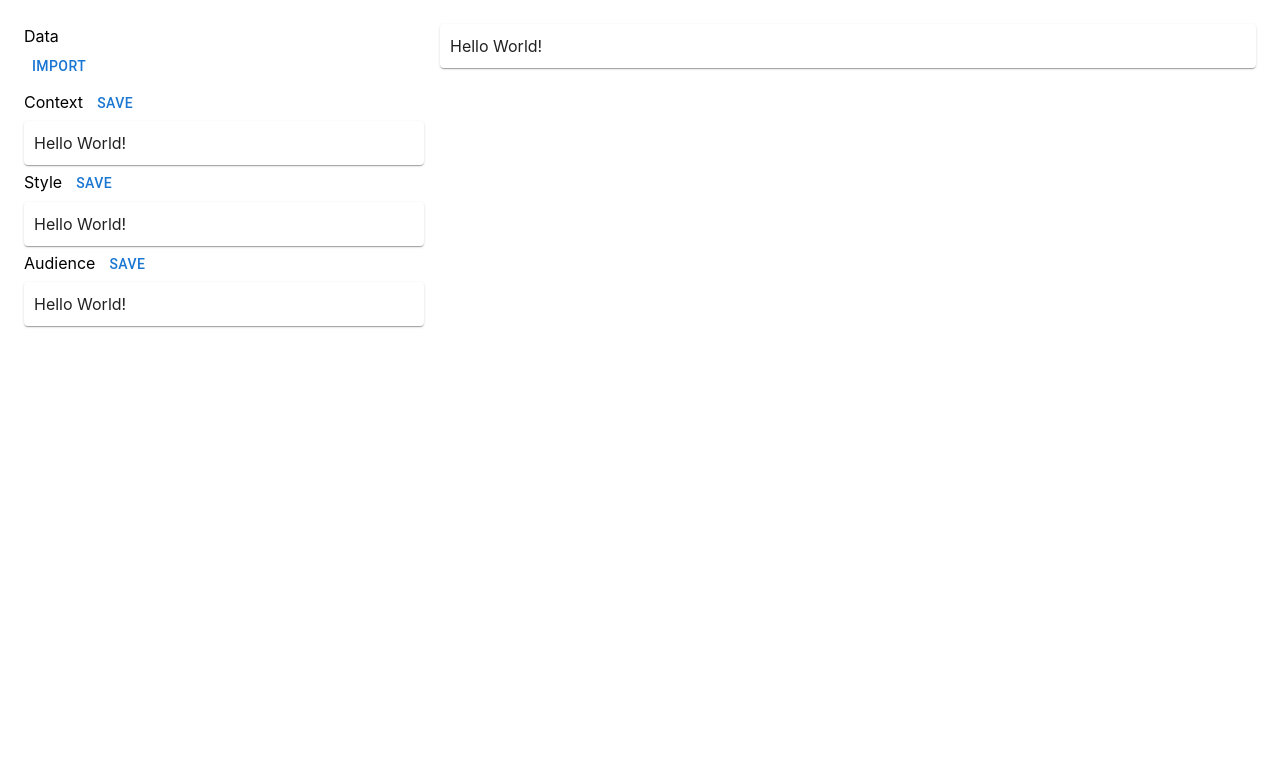
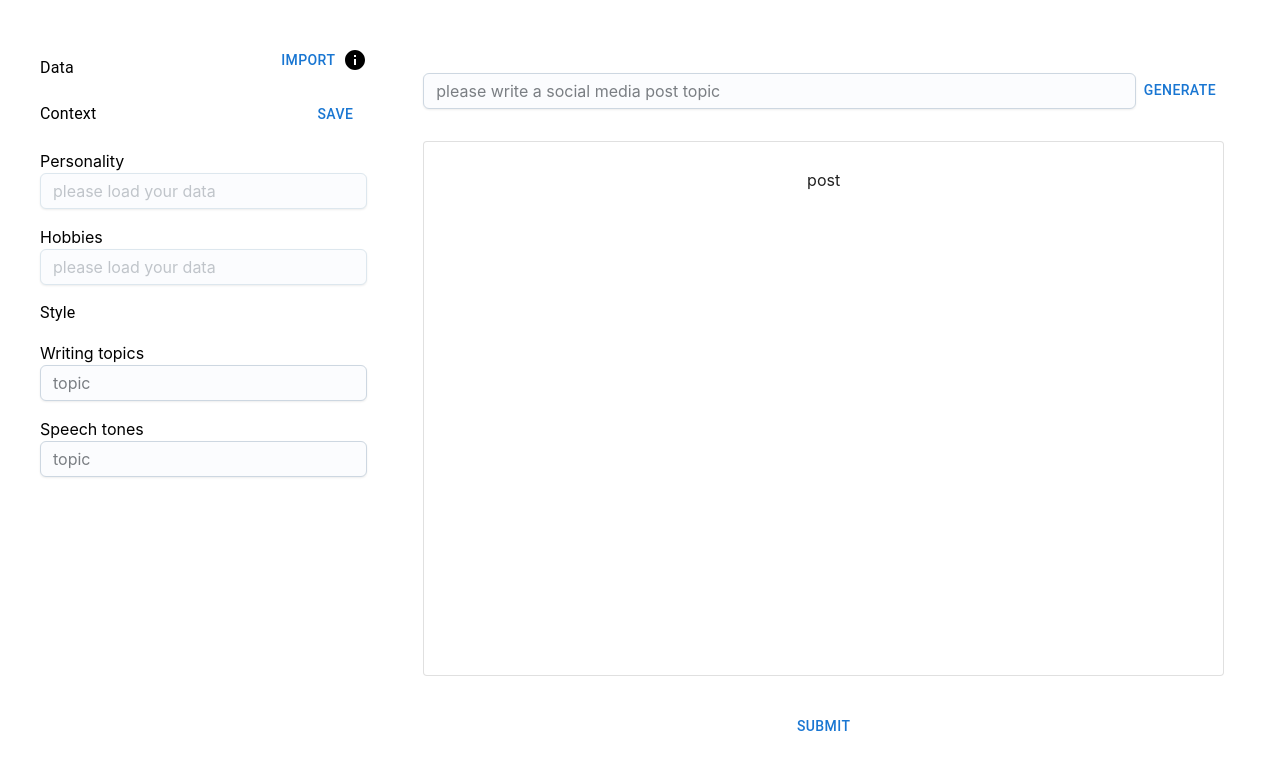
Before and after one commit to ejjjjkang/character-bot-front, a React (Create React App) app in the folder frontend/: page / in a window 1280 px wide. Shown: the top 770 px of the page. Built offline with nearby package versions, Linux system fonts and the light colour scheme.

Commit message:
interface

```diff
--- a/frontend/package.json
+++ b/frontend/package.json
@@ -6,11 +6,14 @@
     "@emotion/react": "^11.11.4",
     "@emotion/styled": "^11.11.5",
     "@mui/icons-material": "^5.15.15",
+    "@mui/joy": "^5.0.0-beta.32",
     "@mui/material": "^5.15.15",
     "@reduxjs/toolkit": "^2.2.3",
     "@testing-library/jest-dom": "^5.17.0",
     "@testing-library/react": "^13.4.0",
     "@testing-library/user-event": "^13.5.0",
+    "@tiptap/extension-color": "^2.3.0",
+    "@tiptap/extension-text-style": "^2.3.0",
     "@tiptap/pm": "^2.2.6",
     "@tiptap/react": "^2.2.6",
     "@tiptap/starter-kit": "^2.2.6",
--- a/frontend/src/App.css
+++ b/frontend/src/App.css
@@ -1,38 +1,21 @@
 .App {
-  text-align: center;
+	text-align: center;
+	overflow: hidden;
+	width: 100%;
+	min-height: 100vh;
+	height: 100%;
+	margin: 0;
+	padding: 0;
 }
 
-.App-logo {
-  height: 40vmin;
-  pointer-events: none;
+/* Scoped to the editor */
+.tiptap p {
+	margin: 1em 0;
+	height: 100%;
 }
 
-@media (prefers-reduced-motion: no-preference) {
-  .App-logo {
-    animation: App-logo-spin infinite 20s linear;
-  }
+#root {
+	height: 100%;
+	margin: 0;
+	padding: 0;
 }
-
-.App-header {
-  background-color: #282c34;
-  min-height: 100vh;
-  display: flex;
-  flex-direction: column;
-  align-items: center;
-  justify-content: center;
-  font-size: calc(10px + 2vmin);
-  color: white;
-}
-
-.App-link {
-  color: #61dafb;
-}
-
-@keyframes App-logo-spin {
-  from {
-    transform: rotate(0deg);
-  }
-  to {
-    transform: rotate(360deg);
-  }
-}
--- a/frontend/src/App.tsx
+++ b/frontend/src/App.tsx
@@ -1,5 +1,6 @@
 import React from "react";
 import Board from "./pages/Board";
+import "./App.css";
 
 function App() {
 	return (
--- a/frontend/src/components/editor.tsx
+++ b/frontend/src/components/editor.tsx
@@ -1,18 +1,28 @@
-import { EditorProvider, FloatingMenu, BubbleMenu } from "@tiptap/react";
+import { EditorProvider, useCurrentEditor } from "@tiptap/react";
 import StarterKit from "@tiptap/starter-kit";
+import React from "react";
 
-// define your extension array
-const extensions = [StarterKit];
+const extensions = [
+	StarterKit.configure({
+		bulletList: {
+			keepMarks: true,
+			keepAttributes: false, // TODO : Making this as `false` becase marks are not preserved when I try to preserve attrs, awaiting a bit of help
+		},
+		orderedList: {
+			keepMarks: true,
+			keepAttributes: false, // TODO : Making this as `false` becase marks are not preserved when I try to preserve attrs, awaiting a bit of help
+		},
+	}),
+];
 
-const content = "<p>Hello World!</p>";
+const content = `
+<div>post</div>
+`;
 
-const Tiptap = () => {
+export const Tiptap = () => {
 	return (
 		<EditorProvider extensions={extensions} content={content}>
-			<FloatingMenu>This is the floating menu</FloatingMenu>
-			<BubbleMenu>This is the bubble menu</BubbleMenu>
+			{" "}
 		</EditorProvider>
 	);
 };
-
-export default Tiptap;
--- a/frontend/src/index.css
+++ b/frontend/src/index.css
@@ -9,6 +9,7 @@ body {
 		sans-serif;
 	-webkit-font-smoothing: antialiased;
 	-moz-osx-font-smoothing: grayscale;
+	min-height: 100vh;
 }
 
 code {
--- a/frontend/src/pages/Board.tsx
+++ b/frontend/src/pages/Board.tsx
@@ -1,14 +1,33 @@
 import React, { useEffect, useState } from "react";
-import { Button, Grid, Paper } from "@mui/material";
-import Tiptap from "../components/editor";
+import {
+	Button,
+	Container,
+	Grid,
+	Paper,
+	Stack,
+	Typography,
+} from "@mui/material";
+import InfoIcon from "@mui/icons-material/Info";
+import { Tiptap } from "../components/editor";
 import axios from "axios";
+import Textarea from "@mui/joy/Textarea";
+import AppBar from "@mui/material";
 
 const Board = () => {
 	const [db, setDb] = useState([]);
-	const [load, setLoad] = useState(false);
-	useEffect(() => {}, []);
+	const [load, setLoad] = useState({
+		personality: "",
+		hobbies: "",
+	});
 
 	function handleLoad(e: React.MouseEvent<HTMLElement>) {
+		e.preventDefault();
+		axios.get("http://localhost:8000/api/db").then((res) => {
+			setDb(res.data);
+		});
+	}
+
+	function handleSave(e: React.MouseEvent<HTMLElement>) {
 		e.preventDefault();
 		// axios.get("http://localhost:8000/api/db").then((res) => {
 		// 	setDb(res.data);
@@ -17,40 +36,100 @@ const Board = () => {
 	}
 
 	return (
-		<Grid container spacing={2} p={3}>
-			<Grid item xs={4}>
-				<div>
-					<div>Data</div>
-					<Button onClick={(e) => handleLoad(e)}>Import</Button>
-				</div>
-				<div>
-					Context
-					<Button>Save</Button>
-					<Paper sx={{ padding: "10px" }}>
-						<Tiptap></Tiptap>
-					</Paper>
-				</div>
-				<div>
-					Style
-					<Button>Save</Button>
-					<Paper sx={{ padding: "10px" }}>
-						<Tiptap></Tiptap>
-					</Paper>
-				</div>
-				<div>
-					Audience
-					<Button>Save</Button>
-					<Paper sx={{ padding: "10px" }}>
-						<Tiptap></Tiptap>
-					</Paper>
-				</div>
-			</Grid>
-			<Grid item xs={8}>
-				<Paper sx={{ padding: "10px" }}>
-					<Tiptap></Tiptap>
-				</Paper>
-			</Grid>
-		</Grid>
+		<>
+			<Stack
+				p={5}
+				spacing={40 / 8}
+				overflow={"hidden"}
+				direction="row"
+				width={1}
+				height={"100%"}
+				minHeight={"100vh"}
+				justifyContent={"center"}
+			>
+				<Stack flexGrow={1}>
+					<Stack
+						direction={"row"}
+						alignItems={"center"}
+						justifyContent={"space-between"}
+					>
+						<Stack>
+							<Typography sx={{ display: "inline" }} mt={2}>
+								Data
+							</Typography>
+						</Stack>
+						<Stack direction={"row"} alignItems={"center"}>
+							<Button onClick={(e) => handleLoad(e)}>Import</Button>
+							<InfoIcon></InfoIcon>
+						</Stack>
+					</Stack>
+					<Stack direction={"column"}>
+						<Stack
+							direction={"row"}
+							mt={2}
+							alignItems={"center"}
+							justifyContent={"space-between"}
+						>
+							<Typography sx={{ display: "inline" }} mr={2}>
+								Context
+							</Typography>
+							<Button onClick={handleSave}>Save</Button>
+						</Stack>
+						<Stack>
+							<Stack mt={2}>
+								<Stack alignSelf={"flex-start"}>Personality</Stack>
+								<Textarea
+									placeholder="please load your data"
+									value={load.personality}
+									disabled={load.personality ? false : true}
+								></Textarea>
+							</Stack>
+							<Stack mt={2}>
+								<Stack alignSelf={"flex-start"}>Hobbies</Stack>
+								<Textarea
+									placeholder="please load your data"
+									value={load.hobbies}
+									disabled={load.hobbies ? false : true}
+								></Textarea>
+							</Stack>
+						</Stack>
+					</Stack>
+					<Stack direction={"column"} mt={2}>
+						<Stack alignSelf={"flex-start"}>
+							<Typography sx={{ display: "inline" }}>Style</Typography>
+						</Stack>
+						<Stack>
+							<Stack mt={2}>
+								<Stack alignSelf={"flex-start"}>Writing topics</Stack>
+								<Textarea placeholder="topic"></Textarea>
+							</Stack>
+							<Stack mt={2}>
+								<Stack alignSelf={"flex-start"}>Speech tones</Stack>
+								<Textarea placeholder="topic"></Textarea>
+							</Stack>
+						</Stack>
+					</Stack>
+				</Stack>
+				<Stack flexGrow={5} flexDirection={"column"}>
+					<Stack m={2} flexDirection={"row"} alignItems={"flex-end"}>
+						<Stack flexGrow={1}>
+							<Textarea placeholder="please write a social media post topic"></Textarea>
+						</Stack>
+						<Stack mt={2}>
+							<Button>Generate</Button>
+						</Stack>
+					</Stack>
+					<Stack m={2} flexGrow={5}>
+						<Paper variant="outlined" sx={{ padding: "10px", height: "100%" }}>
+							<Tiptap></Tiptap>
+						</Paper>
+					</Stack>
+					<Stack m={2}>
+						<Button>Submit</Button>
+					</Stack>
+				</Stack>
+			</Stack>
+		</>
 	);
 };
 
--- a/frontend/tailwind.config.js
+++ b/frontend/tailwind.config.js
@@ -1,5 +1,5 @@
 module.exports = {
-	content: ["./src/**/*.{html,js}"],
+	content: ["./src/**/*.{html,js, tsx}"],
 	theme: {
 		extend: {},
 	},
```
Also changed, not shown: 1 other file (tests, documents, lock files or other folders).
